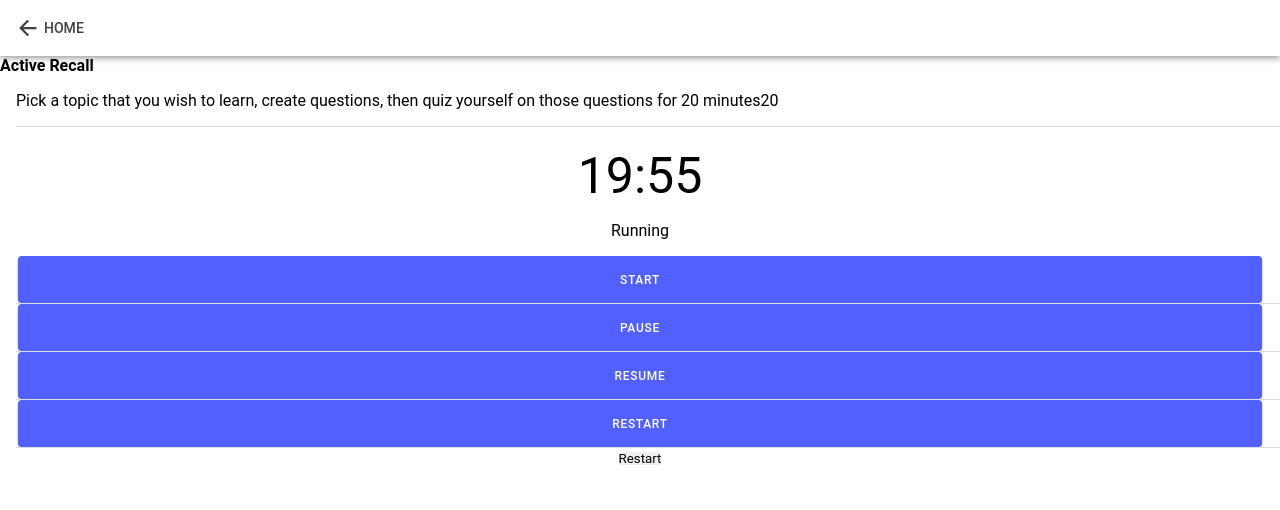
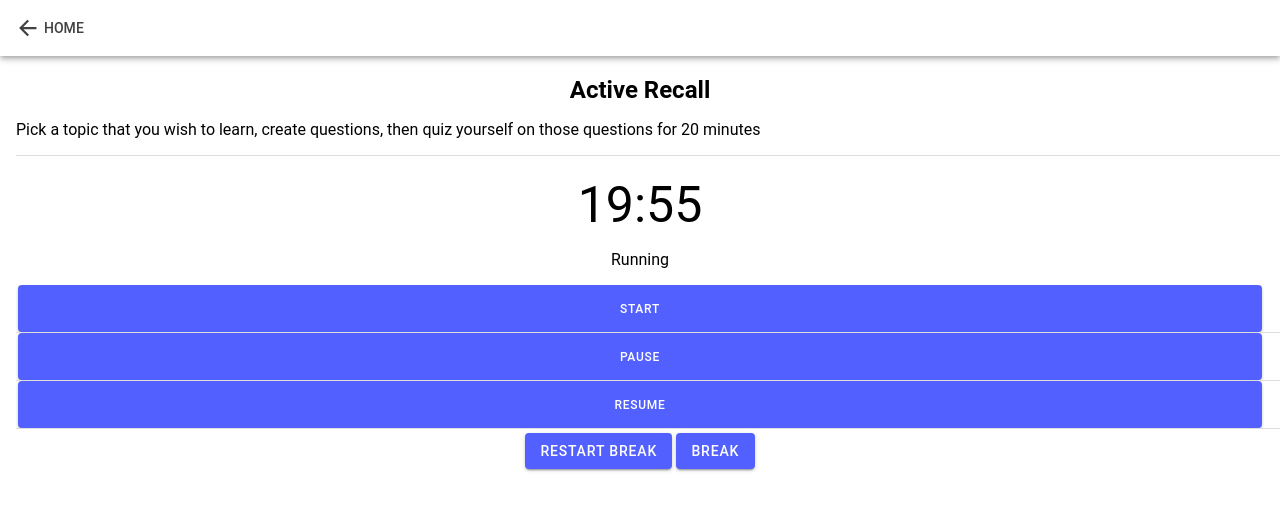
Before and after one commit to lstclairgit/intelli-learn-qykzsa, a React (Vite) app: page /technique/1 in a window 1280 px wide. Shown: the top 510 px of the page. Built offline with nearby package versions, Linux system fonts and the light colour scheme.

Commit message:
Fixed look of technique as well as fixed restart button

```diff
--- a/src/components/Timer.css
+++ b/src/components/Timer.css
@@ -4,5 +4,5 @@
   height: 100%;
   display: flex;
   justify-content: center;
-  align-item: center;
+
 }
--- a/src/components/Timer.tsx
+++ b/src/components/Timer.tsx
@@ -2,6 +2,7 @@ import React from "react";
 import { IonButton, IonItem } from "@ionic/react";
 import { useTimer } from "react-timer-hook";
 import "./Timer.css";
+import '../data/techniques';
 
 interface MyTimerProps {
   expiryTimestamp: Date; // Explicitly specifying the type as Date
@@ -37,17 +38,22 @@ function MyTimer({ expiryTimestamp }: MyTimerProps) {
        <IonItem>
         <IonButton className = "center-button" onClick = {resume}> Resume </IonButton>
        </IonItem>
-       <IonItem>
-        <IonButton className = "center-button" onClick = {restart}> Restart </IonButton>
-        </IonItem>
+       <IonButton onClick={() => {
+            const newExpiryTimestamp = new Date();
+            newExpiryTimestamp.setSeconds(newExpiryTimestamp.getSeconds() + 5 * 60); // Adds 5 minutes to the current time
+            restart(newExpiryTimestamp, true); // Optionally, auto-start the timer
+          }}>
+            Restart Break
+        </IonButton>
 
 
-      <button onClick={() => {
+
+      <IonButton onClick ={() => {
         // Restarts to 5 minutes timer
         const time = new Date();
-        time.setMinutes(time.getMinutes() + 5);
+        time.setMinutes(time.getMinutes() + 5 );
         restart(time)
-      }}>Restart</button>
+      }}>Break</IonButton>
     </div>
   );
 }
--- a/src/pages/ViewTechnique.css
+++ b/src/pages/ViewTechnique.css
@@ -50,6 +50,8 @@
 }
 
 .center {
-
-
+  text-align: center;
+  font-weight: bold;
+  font-size: 24px; /* Adjust size as needed */
+  margin-top: 20px; /* Adjust the top margin as needed */
 }
--- a/src/pages/ViewTechnique.tsx
+++ b/src/pages/ViewTechnique.tsx
@@ -44,12 +44,12 @@ function ViewTechnique() {
         {technique ? (
           <>
 
-              <b className='center'>{technique.name}</b>
+           <div className="center"><b>{technique.name}</b></div>
 
             <IonItem>
             <p>{technique.description}</p>
 
-            <p>{technique.timeLength}</p>
+
             </IonItem>
 
 
```
